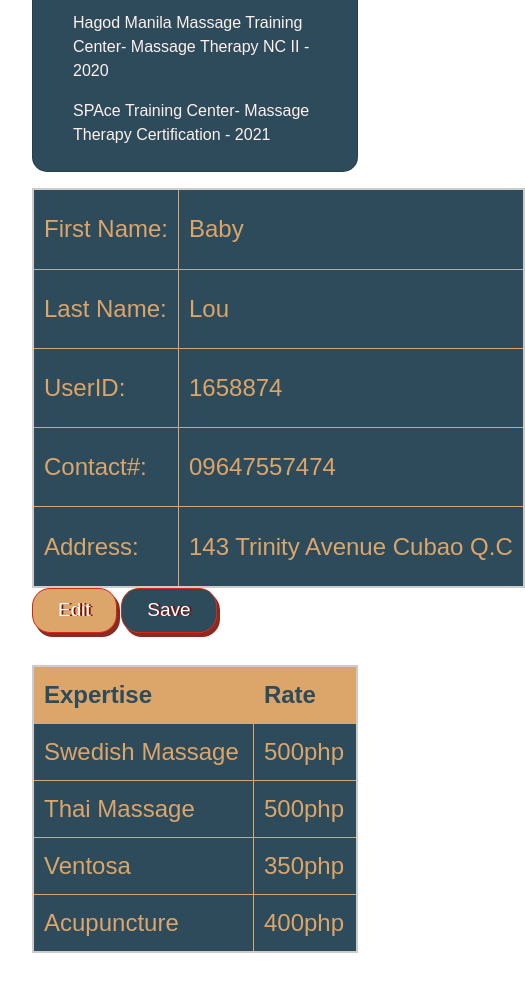
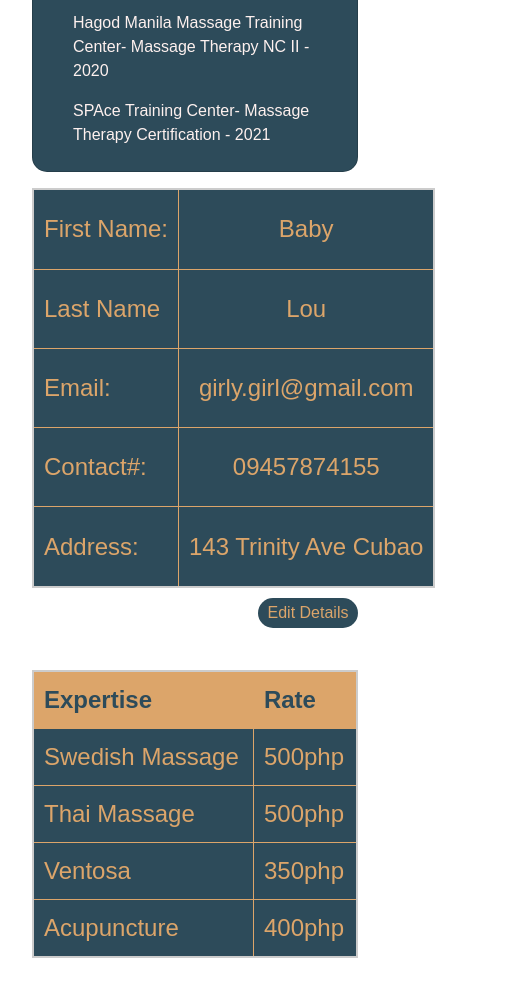
Before and after one commit to jhayvillaflor/proffesionals_dashboard, a plain HTML site: page profile_settings.html in a window 390 px wide. Shown: the part 720-1706 px from the top of the page, 525 px wide, since content can reach past the window. Drawn offline with nearby package versions, Linux system fonts and the light colour scheme; a small style sheet from the web is missing.

Commit message:
update profile
update toggle edit btm

```diff
--- a/assets/css/profile_settings.css
+++ b/assets/css/profile_settings.css
@@ -342,58 +342,28 @@ table {
 }
 
 
-.edit-btn {
-	box-shadow: 3px 4px 0px 0px #8a2a21;
-	background:linear-gradient(to bottom, #dca56a 5%, #dca56a 100%);
-	background-color:#dca56a;
-	border-radius:18px;
-	border:1px solid #d02718;
-	display:inline-block;
-	cursor:pointer;
-	color:#ffffff;
-	font-family:Arial;
-	font-size:19px;
-	padding:7px 25px;
-	text-decoration:none;
-	text-shadow:2px 0px 0px #810e05;
-}
-.edit-btn:hover {
-	background:linear-gradient(to bottom, #f24437 5%, #c62d1f 100%);
-	background-color:#dca56a;
-}
-.edit-btn:active {
-	position:relative;
-	top:1px;
+.editProfile {
+  text-align: end;
+  padding-top: 10px;
+  padding-bottom: 10px;
 }
 
+.editButton {
 
-
-.save-btn {
-	box-shadow: 3px 4px 0px 0px #8a2a21;
-	background:linear-gradient(to bottom, #2d4b5a 5%, #2d4b5a 100%);
-	background-color:#dca56a;
-	border-radius:18px;
-	border:1px solid #d02718;
-	display:inline-block;
-	cursor:pointer;
-	color:#ffffff;
-	font-family:Arial;
-	font-size:19px;
-	padding:7px 25px;
-	text-decoration:none;
-	text-shadow:2px 0px 0px #810e05;
+  text-align: center;
+  border-radius: 25px;
+  background-color:  #2d4b5a;
+  height: 30px;
+  width: 100px;
+  border: 0;
+  cursor: pointer;
+  color: #dca56a;
 }
-.save-btn:hover {
-	background:linear-gradient(to bottom, #f24437 5%, #c62d1f 100%);
-	background-color:#dca56a;
+.editButton:hover {
+  background-color: #2d4b5a;;
+  color: #dca56a;
+  transition: all .5s ease;
 }
-.save-btn:active {
-	position:relative;
-	top:1px;
-}
-
-
-
 .expertise-details {
 
 
--- a/profile_settings.html
+++ b/profile_settings.html
@@ -161,34 +161,34 @@
 
             <div class="details-container">
 
-<table id="personal-info">
+                <table>
                     <tbody>
                       <tr>
                         <td>First Name:</td>
-      <td contenteditable="true" id="first-name">Baby</td>
+                        <td style="text-align: center;" contenteditable="false"> Baby</td>
                       </tr>
                       <tr>
-      <td>Last Name:</td>
-      <td contenteditable="true" id="last-name">Lou</td>
+                        <td>Last Name</td>
+                        <td style="text-align: center;" contenteditable="false">Lou</td>
                       </tr>
                       <tr>
-      <td>UserID:</td>
-      <td contenteditable="false" id="user-id">1658874</td>
+                        <td>Email: </td>
+                        <td style="text-align: center;" contenteditable="false">girly.girl@gmail.com</td>
                       </tr>
                       <tr>
                         <td>Contact#:</td>
-      <td contenteditable="true" id="contact">09647557474</td>
+                        <td style="text-align: center;" contenteditable="false">09457874155</td>
                       </tr>
                       <tr>
                         <td>Address:</td>
-      <td contenteditable="true" id="address">143 Trinity Avenue Cubao Q.C</td>
+                        <td style="text-align: center;" contenteditable="false">143 Trinity Ave Cubao</td>
                       </tr>
                     </tbody>
                 </table>
 
-<button class="edit-btn" onclick="editTable()">Edit</button>
-<button class="save-btn" onclick="saveTable()">Save</button>
-
+                <div class="editProfile">
+                    <button id="editButton" class="editButton" onclick="editDetails()">Edit Details</button>
+                </div>
 
 
 <div class="expertise-details">
@@ -233,23 +233,46 @@
         <!-- =========== Scripts =========  -->
 
         <script>
-            function editTable() {
-              // Set the 'contenteditable' attribute to true for all cells in the table
-              var cells = document.querySelectorAll("#personal-info td[contenteditable='true']");
-              cells.forEach(function(cell) {
-                cell.setAttribute("contenteditable", true);
-                cell.style.backgroundColor = "#ffffcc";
-              });
+         function toggleEdit() {
+    // Get all the td elements
+    const tds = document.getElementsByTagName("td");
+    // Loop through each td element
+    for (let i = 0; i < tds.length; i++) {
+      // Toggle the contenteditable attribute between true and false
+      tds[i].contentEditable = tds[i].contentEditable === "true" ? "false" : "true";
+    }
   }
 
-            function saveTable() {
-              // Set the 'contenteditable' attribute to false for all cells in the table
-              var cells = document.querySelectorAll("#personal-info td[contenteditable='true']");
-              cells.forEach(function(cell) {
-                cell.setAttribute("contenteditable", false);
-                cell.style.backgroundColor = "";
-              });
+  function editDetails() {
+    // Get the button element
+    var editButton = document.getElementById("editButton");
+
+    // Get the table element
+    var table = document.getElementsByTagName("table")[0];
+
+    if (editButton.innerHTML === "Edit Details") {
+      // Change the button text to "Save"
+      editButton.innerHTML = "Save";
+
+      // Enable editing of table cells
+      for (var i = 0; i < table.rows.length; i++) {
+        for (var j = 0; j < table.rows[i].cells.length; j++) {
+          table.rows[i].cells[j].contentEditable = "true";
         }
+      }
+    } else {
+      // Change the button text back to "Edit Details"
+      editButton.innerHTML = "Edit Details";
+
+      // Disable editing of table cells
+      for (var i = 0; i < table.rows.length; i++) {
+        for (var j = 0; j < table.rows[i].cells.length; j++) {
+          table.rows[i].cells[j].contentEditable = "false";
+        }
+      }
+    }
+  }
+
           </script>
 
 
```
Also changed, not shown: assets/css/dashboard.css (+9 -2 lines), dashboard.html (+0 -1 lines). Lines whose indentation alone changed are shown as unchanged.
